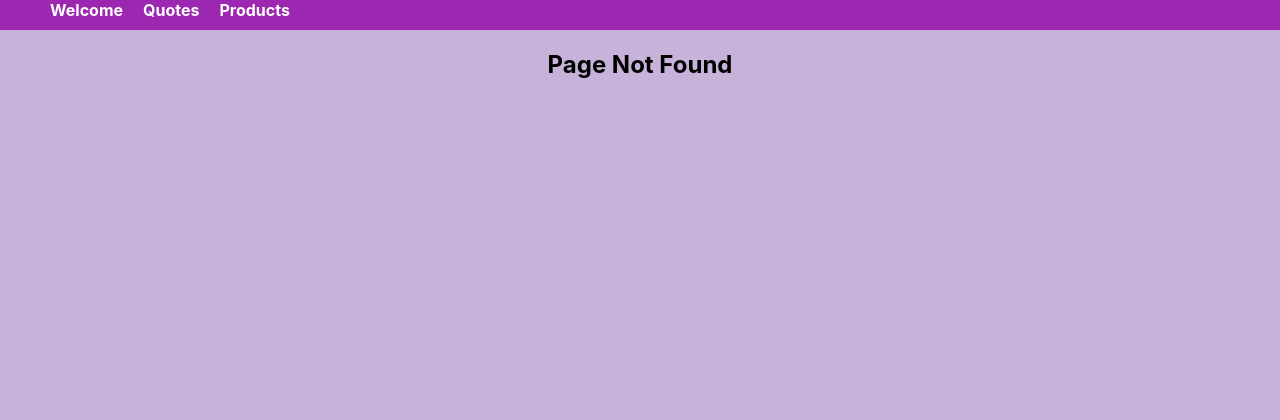
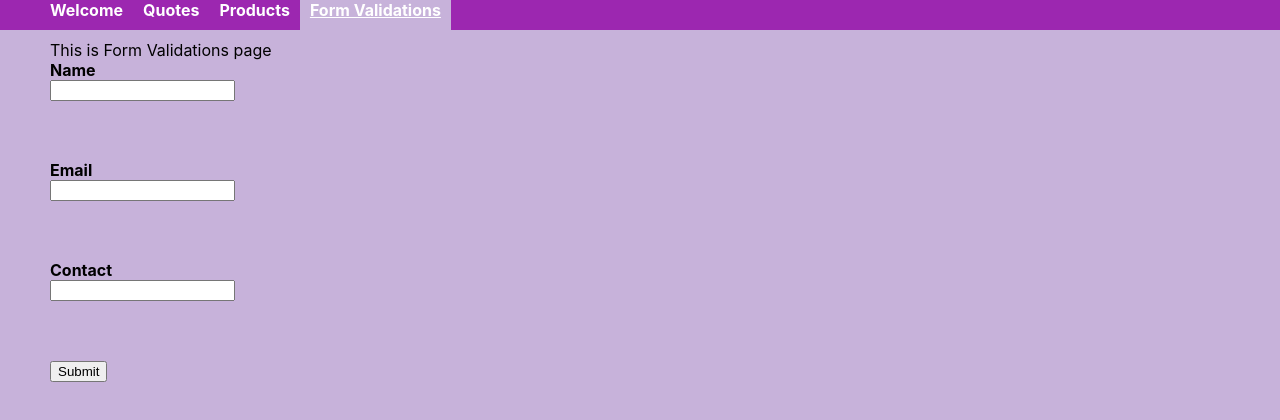
Before and after one commit to maheshp212/react-18, a React (Create React App) app in the folder priya/: page /form-validations in a window 1280 px wide. Before the commit this address had no page. Shown: the top 420 px of the page. Built offline with nearby package versions, Linux system fonts and the light colour scheme; the HTML template or start-up script is replaced by a standard one.

Commit message:
form validations

```diff
--- a/priya/src/App.js
+++ b/priya/src/App.js
@@ -6,6 +6,7 @@ import ProductDetails from './components/ProductDetails';
 import Quotes from './components/Quotes';
 import NotFound from './components/NotFound';
 import {Redirect, Route, Switch} from 'react-router-dom';
+import FormValidations from './components/FormValidations';
 const App = ()=> {
   // JSX - Java Script XML
   return (
@@ -32,6 +33,9 @@ const App = ()=> {
           <Route path="/products/:productId">
             <ProductDetails/>
           </Route>
+          <Route path="/form-validations">
+            <FormValidations/>
+          </Route>
 
           <Route path="*">
             <NotFound/>
--- /dev/null
+++ b/priya/src/components/FormValidations.css
@@ -0,0 +1,17 @@
+.form-validation{
+    margin: 10px 50px;
+}
+
+label {
+    display: block;
+}
+
+input {
+    display: block;
+}
+.error{
+    color:red;
+}
+.form-control{
+    width: 100%;
+}
--- /dev/null
+++ b/priya/src/components/FormValidations.js
@@ -0,0 +1,78 @@
+import { useState, useEffect } from 'react';
+import './FormValidations.css'
+const FormValidations = ()=>{
+
+    const [name, setName] = useState('');
+    const [email, setEmail] = useState('');
+    const [contact, setContact] = useState('');
+    const [isNameValid, setIsNameValid] = useState(true);
+    const [isNameMin, setIsNameMin] = useState(false);
+    const [isFormSubmit, setIsFormSubmit] = useState(false);
+    const [isNameTouched, setIsNameTouched] = useState(false);
+    const [isNameDirty, setIsNameDirty] = useState(false);
+
+    useEffect(()=>{
+        if(name.length >=6){
+            setIsNameValid(true)
+            setIsNameMin(true);
+        } else if( name){
+            setIsNameValid(true)
+            setIsNameMin(false);
+        } else {
+            setIsNameValid(false);
+            setIsNameMin(true);
+        }
+    },[name])
+
+    const nameHandler = (event)=>{
+        setName(event.target.value);
+        setIsNameDirty(true);
+    }
+
+    const emailHandler = (event)=>{
+        setEmail(event.target.value);
+    }
+
+    const contactHandler = (event)=>{
+        setContact(event.target.value);
+    }
+    const nameBlurHandler = (event)=>{
+        setIsNameTouched(true);
+    }
+    const frmSubmit = (event) =>{
+        event.preventDefault();
+        console.log(name);
+        setIsFormSubmit(true);
+    }
+    return <div className="form-validation" >
+        This is Form Validations page
+        <form onSubmit={frmSubmit}>
+            <div className='form-control'>
+                <label> Name </label>
+                <input type="text" onChange={nameHandler}  onBlur={nameBlurHandler}/>
+                {/* {(isFormSubmit &&!isNameValid) && <div className='error'> name is mandatory</div>}
+                {(isFormSubmit && !isNameMin) && <div className='error'> Name should have min 6 characters</div>} */}
+                {/* {(isNameTouched &&!isNameValid) && <div className='error'> name is mandatory</div>}
+                {(isNameTouched && !isNameMin) && <div className='error'> Name should have min 6 characters</div>}
+            */}
+                {(isNameDirty && !isNameValid) && <div className='error'> name is mandatory</div>}
+                {(isNameDirty && !isNameMin) && <div className='error'> Name should have min 6 characters</div>}
+
+            </div>
+            <div className='form-control'>
+                <label> Email </label>
+                <input type="text" onChange={emailHandler}/>
+            </div>
+            <div className='form-control'>
+                <label> Contact </label>
+                <input type="text" onChange={contactHandler} />
+            </div>
+
+            <div className='form-control'>
+                <button> Submit</button>
+            </div>
+        </form>
+    </div>
+}
+
+export default FormValidations;
--- a/priya/src/components/NavHeader.js
+++ b/priya/src/components/NavHeader.js
@@ -7,6 +7,7 @@ const NavHeader = ()=>{
             <li> <NavLink to="/welcome" activeClassName='active'> Welcome</NavLink></li>
             <li> <NavLink to="/quoting" activeClassName='active'> Quotes</NavLink></li>
             <li> <NavLink to="/products" activeClassName='active'> Products</NavLink></li>
+            <li> <NavLink to="/form-validations" activeClassName='active'> Form Validations</NavLink></li>
         </ul>
     </nav>
 }
```
